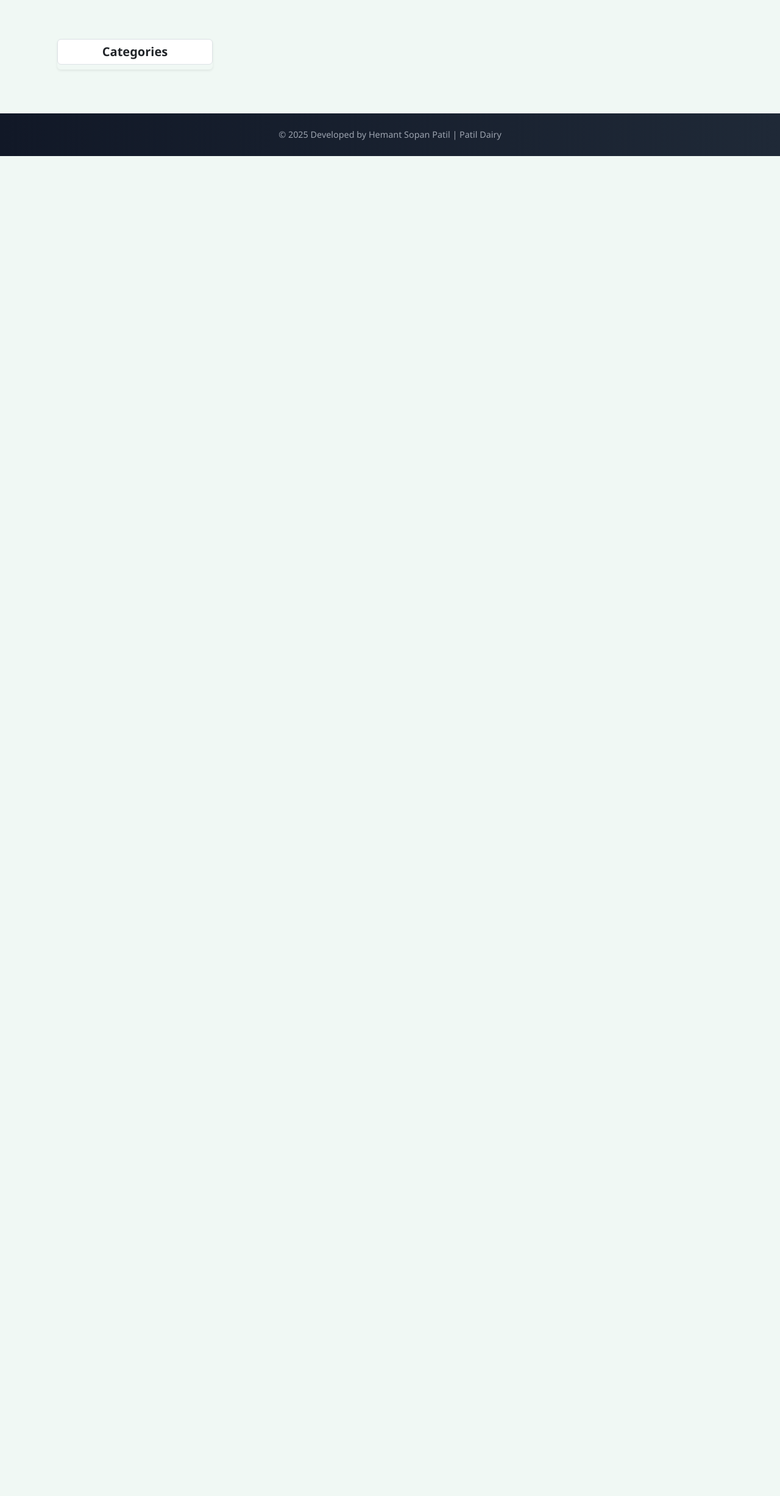
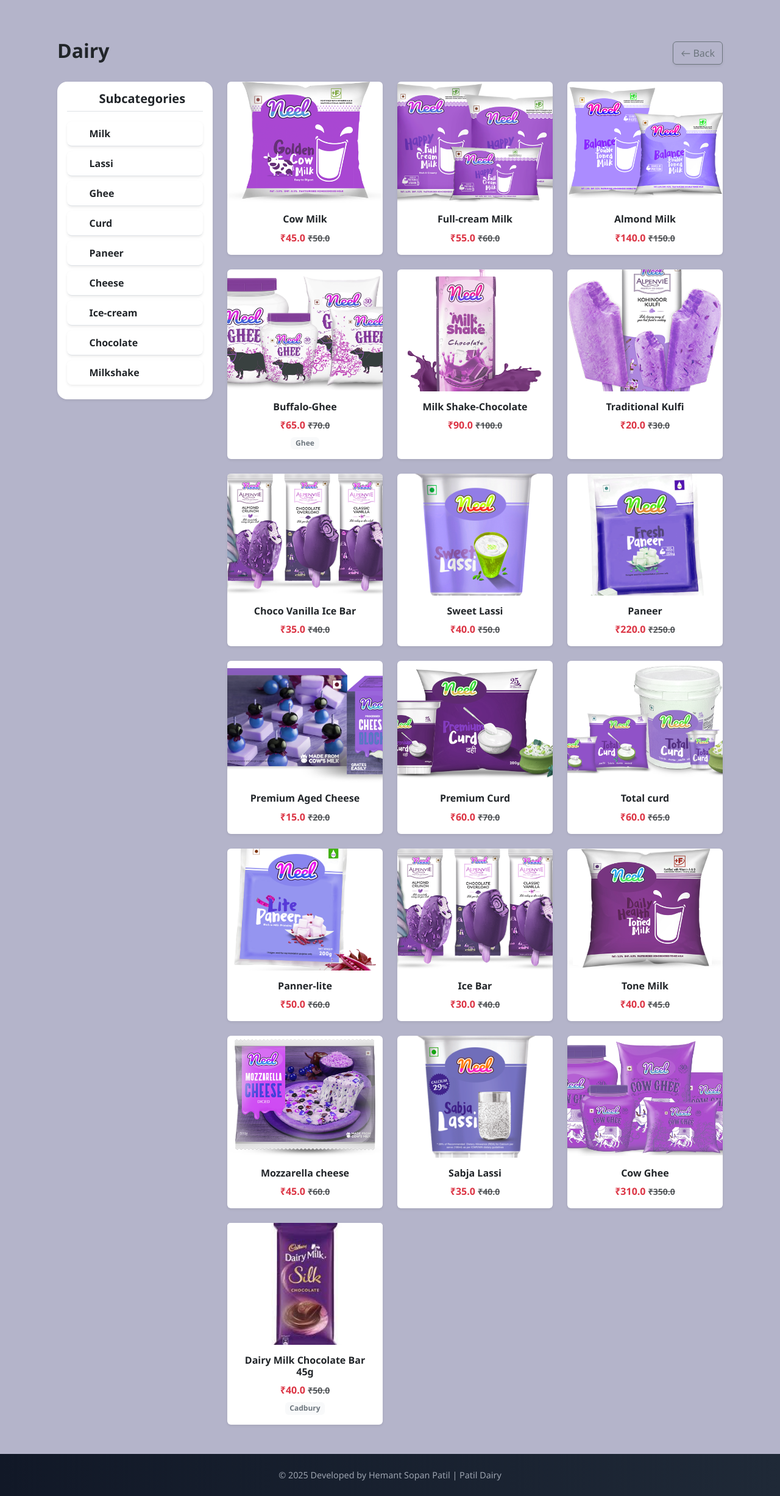
Before and after one commit to Hemant210/E-commerce-Django-, a Django app: page /category/DA in a window 1280 px wide. Shown: the part 80-2534 px from the top of the page at 61% size. Before the commit the page ends 336 px from the top, so only its background shows below. Run offline with Django 5.2, Linux system fonts and the light colour scheme; a user stored in the database is signed in; data comes from the database, SQL or seed files in the repository; some libraries are stand-ins or nearby versions; some web fonts are replaced.

Commit message:
💥 Updated: Subcategory filtering, wishlist fix, back button, UI improvements

```diff
--- a/ec/app/admin.py
+++ b/ec/app/admin.py
@@ -7,7 +7,9 @@ from django.contrib.auth.models import Group
 
 @admin.register(product)
 class ProductModelAdmin(admin.ModelAdmin):
-    list_display = ['id', 'title', 'discounted_price', 'category', 'product_image']
+       list_display = [
+        'id', 'title', 'main_category', 'sub_category', 'discounted_price', 'product_image'
+    ]
 
 
 @admin.register(Customer)
--- a/ec/app/static/app/css/style.css
+++ b/ec/app/static/app/css/style.css
@@ -16,3 +16,12 @@
     vertical-align: top;
     margin-left: 3px;
   }
+
+  .hover-shadow:hover {
+    box-shadow: 0 8px 20px rgba(0,0,0,0.15);
+    transform: scale(1.02);
+    transition: all 0.3s ease;
+  }
+  .transition {
+    transition: all 0.3s ease-in-out;
+  }
--- a/ec/app/static/app/js/myscript.js
+++ b/ec/app/static/app/js/myscript.js
@@ -22,8 +22,8 @@ $('.plus-cart').click(function () {
 
 $('.minus-cart').click(function () {
     var prod_id = $(this).attr("pid");
-    console.log(prod_id);  // Debug the product ID
     var quantitySpan = this.parentNode.children[2];
+    var cartRow = $(this).closest('.cart-item');  // You can adjust selector
 
     $.ajax({
         type: "GET",
@@ -32,7 +32,12 @@ $('.minus-cart').click(function () {
             'prod_id': prod_id
         },
         success: function (data) {
-            $(quantitySpan).text(data.quantity);
+            if (data.quantity === 0) {
+                // Remove the item from UI if quantity becomes 0
+                cartRow.remove();
+            } else {
+                $(quantitySpan).text(data.quantity);
+            }
             $('#amount').text("Rs. " + data.amount);
             $('#totalamount').text("Rs. " + data.totalamount);
         },
@@ -57,9 +62,16 @@ $('.remove-cart').click(function () {
             row.remove();  // Remove the item row from the cart
             $('#amount').text("Rs. " + data.amount);  // Update the cart amount
             $('#totalamount').text("Rs. " + data.totalamount);  // Update total amount
+
+            if (response.message) {
+                showMessage(response.message, 'success');
+            }
+            $el.fadeOut(500, function () {
+                $(this).remove();
+            });
         },
-        error: function (error) {
-            console.error("Error:", error);
+        error: function () {
+            showMessage('Something went wrong.', 'danger');
         }
     });
 });
--- a/ec/app/templates/app/addtocart.html
+++ b/ec/app/templates/app/addtocart.html
@@ -83,4 +83,5 @@
 </div>
 
 <script src="{% static 'app/js/myscript.js' %}"></script>
+<link rel="stylesheet" href="{% static 'app/css/all.min.css' %}">
 {% endblock main-content %}
--- a/ec/app/templates/app/base.html
+++ b/ec/app/templates/app/base.html
@@ -20,7 +20,7 @@
   <style>
     body {
       font-family: 'Segoe UI', 'Cambria', 'Calibri', sans-serif;
-      background-color: #f0f8f4; /* soft greenish-white dairy feel */
+      background-color:rgb(180, 180, 202); /* soft greenish-white dairy feel */
       color: #f3f4f6; /* Light gray text */
 
     }
@@ -206,14 +206,14 @@
         <li class="nav-item dropdown">
           <a class="nav-link dropdown-toggle" href="#" data-bs-toggle="dropdown"><i class="fas fa-box-open me-1"></i>Products</a>
           <ul class="dropdown-menu">
-            <li><a class="dropdown-item" href="{% url 'category' 'ML' %}">Milk</a></li>
-            <li><a class="dropdown-item" href="{% url 'category' 'cr' %}">Curd</a></li>
-            <li><a class="dropdown-item" href="{% url 'category' 'LS' %}">Lassi</a></li>
-            <li><a class="dropdown-item" href="{% url 'category' 'GH' %}">Ghee</a></li>
-            <li><a class="dropdown-item" href="{% url 'category' 'PN' %}">Paneer</a></li>
-            <li><a class="dropdown-item" href="{% url 'category' 'CZ' %}">Cheese</a></li>
-            <li><a class="dropdown-item" href="{% url 'category' 'IC' %}">Ice-cream</a></li>
-          </ul>
+            <li><a class="dropdown-item" href="{% url 'main_category' 'DA' %}">Dairy</a></li>
+            <li><a class="dropdown-item" href="{% url 'main_category' 'EL' %}">Electronics</a></li>
+            <li><a class="dropdown-item" href="{% url 'main_category' 'GR' %}">Groceries</a></li>
+            <li><a class="dropdown-item" href="{% url 'main_category' 'WF' %}">Women's Fashion</a></li>
+            <li><a class="dropdown-item" href="{% url 'main_category' 'MF' %}">Men's Fashion</a></li>
+            <li><a class="dropdown-item" href="{% url 'main_category' 'FT' %}">Footwear</a></li>
+            <li><a class="dropdown-item" href="{% url 'main_category' 'BK' %}">Books</a></li>
+             </ul>
         </li>
         <li class="nav-item"><a class="nav-link" href="{% url 'about' %}"><i class="fas fa-info-circle me-1"></i>About</a></li>
         <li class="nav-item"><a class="nav-link" href="{% url 'contact' %}"><i class="fas fa-envelope me-1"></i>Contact</a></li>
--- a/ec/app/templates/app/category.html
+++ b/ec/app/templates/app/category.html
@@ -1,43 +1,71 @@
 {% extends 'app/base.html' %}
-
 {% load static %}
 
-{% block title %}Category{% endblock %}
+{% block title %}{{ category_name }} - Products{% endblock %}
+
 {% block main-content %}
 <div class="container my-5">
   <div class="row">
+
+    <!-- 🔙 Back Button -->
+    <div class="col-12 mb-4 d-flex justify-content-between align-items-center">
+      <h2 class="fw-bold text-dark">{{ category_name }}</h2>
+      <a href="{% url 'category' main_category_code %}" class="btn btn-outline-secondary shadow-sm">
+        ← Back
+      </a>
+    </div>
+
+    <!-- Sidebar: Subcategories -->
     <div class="col-lg-3 col-md-4 mb-4">
-    <div class="list-group shadow-sm rounded">
-        <h5 class="list-group-item bg-white text-dark fw-bold text-center">
-            Categories
+      <div class="bg-white shadow-sm rounded-4 p-3">
+        <h5 class="text-center text-dark fw-bold border-bottom pb-2 mb-3">
+          <i class="fas fa-filter me-2 text-primary"></i>Subcategories
         </h5>
-        {% for val in title %}
-        <a href="{% url 'category-title' val.title %}"
-           class="list-group-item list-group-item-action d-flex text-white bg-dark justify-content-between align-items-center">
-            {{ val.title }}
-            <i class="fas fa-chevron-right text-muted text-white bg-dark"></i>
+
+        <div class="list-group list-group-flush subcategory-scroll">
+          {% for code, name in subcategories %}
+            <a href="{% url 'category' code %}"
+               class="list-group-item list-group-item-action rounded-3 mb-2 shadow-sm d-flex align-items-center justify-content-between hover-sub">
+              <span class="fw-semibold text-dark">
+                <i class="fas fa-tag me-2 text-muted"></i>{{ name }}
+              </span>
+              <i class="fas fa-chevron-right text-secondary small"></i>
             </a>
           {% endfor %}
         </div>
       </div>
-    <div class="col-sm-9">
-      <div class = "row">
+    </div>
+
+    <!-- Product Grid -->
+    <div class="col-lg-9 col-md-8">
+      <div class="row g-4">
+        {% if products %}
           {% for prod in products %}
-        <div class="col text-center mb-4">
-          <a href="{% url 'product-detail' prod.id %}" class="btn">
-            <div>
-              <img src="{{prod.product_image.url}}" width="300px" height="200px" />
-              <div class"fw-bolt">{{prod.title}}</div>
-              <div class="fw-bolt text-danger">
-              Rs.{{prod.discounted_price}}/-
-              <small class="fw-light text-decoration-line-through">{{prod.selling_price}}</small>
+          <div class="col-md-6 col-lg-4">
+            <a href="{% url 'product-detail' prod.id %}" class="text-decoration-none text-dark">
+              <div class="card border-0 shadow-sm h-100">
+                <img src="{{ prod.product_image.url }}" class="card-img-top" style="height: 200px; object-fit: cover;">
+                <div class="card-body text-center">
+                  <h6 class="card-title fw-semibold">{{ prod.title }}</h6>
+                  <p class="text-danger mb-0 fw-bold">
+                    ₹{{ prod.discounted_price }}
+                    <small class="text-muted text-decoration-line-through">₹{{ prod.selling_price }}</small>
+                  </p>
+                  <span class="badge bg-light text-secondary mt-2">{{ prod.brand }}</span>
                 </div>
               </div>
             </a>
           </div>
           {% endfor %}
+        {% else %}
+          <div class="col-12 text-center">
+            <p class="text-muted">No products found in this category.</p>
+          </div>
+        {% endif %}
       </div>
     </div>
   </div>
 </div>
+
+
 {% endblock main-content %}
--- a/ec/app/templates/app/login.html
+++ b/ec/app/templates/app/login.html
@@ -4,7 +4,7 @@
 {% block main-content %}
 <div class="container">
     <div class="row my-3">
-        <div class="col-sm-6 offset-sm-3">
+        <div class="col-sm-6 offset-sm-3 color">
             <h3>Login</h3>
             <hr>
             <form action="" method="post" novalidate class="shadow p-5">
--- a/ec/app/urls.py
+++ b/ec/app/urls.py
@@ -11,9 +11,10 @@ urlpatterns = [
     path('', views.hello),  # Home page
     path('about/', views.about,name="about"),
     path('contact/', views.contact,name="contact"),
-    path('category/<slug:val>', views.CategoryView.as_view(), name="category"),
+    path('category/<slug:val>', views.CategoryView.as_view(), name="main_category"),
     path('category-title/<val>', views.CategoryTitle.as_view(), name="category-title"),
-    path("product-detail/<int:pk>", views.ProductDetail.as_view(), name="product-detail"),
+    path("product-detail/<int:pk>/", views.ProductDetail.as_view(), name="product-detail"),
+    path('category/<slug:val>/', views.CategoryView.as_view(), name='category'),
     path('registration/', views.CustomerRegistrationView.as_view(), name="customerregistration"),
     path('accounts/login/', auth_view.LoginView.as_view(template_name='app/login.html',
        authentication_form=LoginForm) , name='login'),
@@ -32,8 +33,8 @@ urlpatterns = [
     path('pluscart/', views.plus_cart, name='plus_cart'),
     path('minuscart/', views.minus_cart, name='minus_cart'),
     path('removecart/', views.remove_cart, name='removecart'),
-    path('pluswishlist', views.plus_wishlist, name='pluswishlist'),
-    path('minuswishlist', views.minus_wishlist, name='minus_wishlist'),
+    path('pluswishlist', views.plus_wishlist, name='plus-wishlist'),
+    path('minuswishlist', views.minus_wishlist, name='minus-wishlist'),
 
     path('passwordchangedone/', auth_view.PasswordChangeDoneView.as_view(
     template_name='app/passwordchangedone.html'), name='passwordchangedone'),
--- a/ec/app/views.py
+++ b/ec/app/views.py
@@ -18,6 +18,8 @@ from django.contrib.auth.forms import PasswordResetForm
 from django.urls import reverse_lazy
 from . forms import CustomerProfileForm, CustomerRegistrationForm
 from django.db.models import Q
+from .models import product, MAIN_CATEGORIES, SUBCATEGORY_CHOICES, SUBCATEGORY_MAP
+
 
 def hello(request):
     totalitem = 0
@@ -41,24 +43,95 @@ def contact(request):
     if request.user.is_authenticated:
         totalitem = len(Cart.objects.filter(user=request.user))
         wishitem = len(Wishlist.objects.filter(user=request.user))
-    return render(request, 'app/contact.html',locals())
+        return render(request, 'app/contact.html',locals())
 
 class CategoryView(View):
-    def get(self, request, val):  # Accepting 'val' parameter in the URL
-        products = product.objects.filter(category=val)
-        title = product.objects.filter(category=val).values('title')
-        totalitem = 0
-        wishitem = 0
-        if request.user.is_authenticated:
-           totalitem = len(Cart.objects.filter(user=request.user))
-           wishitem = len(Wishlist.objects.filter(user=request.user))
+    def get(self, request, val):
+        from .models import product, Cart, Wishlist
+        from .models import SUBCATEGORY_CHOICES, MAIN_CATEGORIES, SUBCATEGORY_MAP
 
-        return render(request, "app/category.html", locals())
+        MAIN_DICT = dict(MAIN_CATEGORIES)
+        SUB_DICT = dict(SUBCATEGORY_CHOICES)
+
+        # First assume it's a subcategory
+        products = product.objects.filter(sub_category=val)
+        category_label = SUB_DICT.get(val)
+        main_category_code = None
+
+        if not products.exists():
+            # Try as main category instead
+            products = product.objects.filter(main_category=val)
+            category_label = MAIN_DICT.get(val)
+            main_category_code = val
+        else:
+            # If it's subcategory, find its parent main category
+            for key, sub_list in SUBCATEGORY_MAP.items():
+                if any(code == val for code, _ in sub_list):
+                    subcategories = sub_list
+                    main_category_code = key
+                    break
+
+        # Fallback to show relevant subcategories
+        subcategories = SUBCATEGORY_MAP.get(main_category_code, [])
+
+        totalitem = Cart.objects.filter(user=request.user).count() if request.user.is_authenticated else 0
+        wishitem = Wishlist.objects.filter(user=request.user).count() if request.user.is_authenticated else 0
+
+        return render(request, "app/category.html", {
+            "products": products,
+            "category_name": category_label,
+            "subcategories": subcategories,
+            "main_category_code": main_category_code,
+            "totalitem": totalitem,
+            "wishitem": wishitem
+        })
+
+# class CategoryView(View):
+#     def get(self, request, val):
+#         from .models import product, Cart, Wishlist
+#         from .models import SUBCATEGORY_CHOICES, MAIN_CATEGORIES, SUBCATEGORY_MAP
+
+#         MAIN_DICT = dict(MAIN_CATEGORIES)
+#         SUB_DICT = dict(SUBCATEGORY_CHOICES)
+
+#         # Try matching subcategory first
+#         products = product.objects.filter(sub_category=val)
+#         category_label = SUB_DICT.get(val)
+
+#         if not products.exists():
+#             # Then try as main_category
+#             products = product.objects.filter(main_category=val)
+#             category_label = MAIN_DICT.get(val)
+
+#         # Fallback label
+#         if not category_label:
+#             category_label = "Category"
+
+#         # Get corresponding subcategories
+#         subcategories = SUBCATEGORY_MAP.get(val, [])
+#         if not subcategories:
+#             # If viewing sub_category, find its main category
+#             for key, sub_list in SUBCATEGORY_MAP.items():
+#                 for code, name in sub_list:
+#                     if code == val:
+#                         subcategories = sub_list
+#                         break
+
+#         totalitem = Cart.objects.filter(user=request.user).count() if request.user.is_authenticated else 0
+#         wishitem = Wishlist.objects.filter(user=request.user).count() if request.user.is_authenticated else 0
+
+#         return render(request, "app/category.html", {
+#             "products": products,
+#             "category_name": category_label,
+#             "subcategories": subcategories,
+#             "totalitem": totalitem,
+#             "wishitem": wishitem
+#         })
 
 class CategoryTitle(View):
     def get(self, request, val):
         products = product.objects.filter(title=val)
-        title = product.objects.filter(category=products[0].category).values('title')
+        title = product.objects.filter(main_category=products[0].main_category).values('title')
         totalitem = 0
         wishitem = 0
         if request.user.is_authenticated:
@@ -70,14 +143,22 @@ class CategoryTitle(View):
 class ProductDetail(View):
     def get(self, request, pk):
         products = product.objects.get(pk=pk)
-        wishlist = Wishlist.objects.filter(Q(product=products) & Q(user=request.user))
 
-        totalitem = 0
-        wishitem = 0
+        wishlist = None  # or [] if you plan to loop in template
+
+        # ✅ check if user is logged in before querying
         if request.user.is_authenticated:
-           totalitem = len(Cart.objects.filter(user=request.user))
-           wishitem = len(Wishlist.objects.filter(user=request.user))
-        return render(request, "app/productdetails.html", locals())
+            wishlist = Wishlist.objects.filter(Q(product=products) & Q(user=request.user)).exists()
+
+        totalitem = Cart.objects.filter(user=request.user).count() if request.user.is_authenticated else 0
+        wishitem = Wishlist.objects.filter(user=request.user).count() if request.user.is_authenticated else 0
+
+        return render(request, "app/productdetails.html", {
+            'products': products,
+            'wishlist': wishlist,
+            'totalitem': totalitem,
+            'wishitem': wishitem
+        })
 
 class CustomerRegistrationView(View):
     def get(self, request):
@@ -320,138 +401,105 @@ def orders(request):
 @login_required
 def plus_cart(request):
     if request.method == "GET":
-        prod_id = request.GET.get('prod_id')  # Get the product ID from the request
-        cart_item = get_object_or_404(Cart, products__id=prod_id, user=request.user)
+        prod_id = request.GET.get('prod_id')
+
+        # Get cart item for this product and user
+        cart_item = Cart.objects.filter(products__id=prod_id, user=request.user).first()
+        if not cart_item:
+            return JsonResponse({'error': 'Cart item not found'}, status=404)
 
         cart_item.quantity += 1
         cart_item.save()
 
         cart = Cart.objects.filter(user=request.user)
         amount = sum(item.quantity * item.products.discounted_price for item in cart)
-        totalamount = amount + 40  # Adding shipping cost
+        totalamount = amount + 40  # fixed shipping
 
-        data = {
+        return JsonResponse({
             'quantity': cart_item.quantity,
             'amount': amount,
             'totalamount': totalamount
-        }
-        return JsonResponse(data)
-
-    if request.method == "GET":
-        prod_id = request.GET.get('product_id')  # Get the product ID from the request
-        cart_item = get_object_or_404(Cart, products__id=prod_id, user=request.user)
-
-        cart_item.quantity += 1
-        cart_item.save()
-
-        cart = Cart.objects.filter(user=request.user)
-        amount = sum(item.quantity * item.products.discounted_price for item in cart)
-        totalamount = amount + 40  # Adding shipping cost
-
-        data = {
-            'quantity': cart_item.quantity,
-            'amount': amount,
-            'totalamount': totalamount
-        }
-        return JsonResponse(data)
+        })
 
 @login_required
 def minus_cart(request):
     if request.method == "GET":
-        prod_id = request.GET.get('prod_id')  # Get the product ID from the request
-        try:
-            c = get_object_or_404(Cart, Q(products__id=prod_id) & Q(user=request.user))
+        prod_id = request.GET.get('prod_id')
+        cart_item = Cart.objects.filter(products__id=prod_id, user=request.user).first()
 
-            if c.quantity > 1:
-                c.quantity -= 1
-                c.save()
-            else:
-                c.delete()  # Remove the item from the cart if quantity reaches 0
+        if not cart_item:
+            return JsonResponse({'error': 'Cart item not found'}, status=404)
 
-            cart = Cart.objects.filter(user=request.user)
-            amount = sum(item.quantity * item.products.discounted_price for item in cart)
-            totalamount = amount + 40  # Adding shipping cost
+        if cart_item.quantity > 1:
+            cart_item.quantity -= 1
+            cart_item.save()
+        else:
+            cart_item.delete()
 
-            data = {
-                'quantity': c.quantity if c.quantity > 0 else 0,  # If deleted, quantity is 0
-                'amount': amount,
-                'totalamount': totalamount,
-            }
-            return JsonResponse(data)
-        except Exception as e:
-            return JsonResponse({'error': str(e)}, status=500)
+        cart = Cart.objects.filter(user=request.user)
+        amount = sum(item.quantity * item.products.discounted_price for item in cart)
+        totalamount = amount + 40
+
+        return JsonResponse({
+            'quantity': cart_item.quantity if cart_item.quantity > 0 else 0,
+            'amount': amount,
+            'totalamount': totalamount
+        })
 
 @login_required
 def remove_cart(request):
     if request.method == "GET":
-        prod_id = request.GET.get('prod_id')  # Get the product ID from the request
-        try:
-            cart_item = get_object_or_404(Cart, Q(products__id=prod_id) & Q(user=request.user))
+        prod_id = request.GET.get('prod_id')
+        cart_item = Cart.objects.filter(products__id=prod_id, user=request.user).first()
 
-            cart_item.delete()
+        if not cart_item:
+            return JsonResponse({'error': 'Cart item not found'}, status=404)
 
-            cart = Cart.objects.filter(user=request.user)
-            amount = sum(item.quantity * item.products.discounted_price for item in cart)
-            totalamount = amount + 40  # Adding shipping cost
+        cart_item.delete()
 
-            data = {
-                'amount': amount,
-                'totalamount': totalamount,
-            }
-            return JsonResponse(data)
-        except Exception as e:
-            return JsonResponse({'error': str(e)}, status=500)
+        cart = Cart.objects.filter(user=request.user)
+        amount = sum(item.quantity * item.products.discounted_price for item in cart)
+        totalamount = amount + 40
 
+        return JsonResponse({
+            'amount': amount,
+            'totalamount': totalamount,
+            'message': 'Item removed from cart successfully'
+        })
+
+@login_required
 def plus_wishlist(request):
-    if request.method == "GET":
-        prod_id = request.GET.get('prod_id')  # Get the product ID from the request
+    prod_id = request.GET.get('prod_id')
 
-        if not prod_id:  # Check if prod_id is empty
-            return HttpResponseBadRequest("Product ID is missing.")
+    if not prod_id:
+        return HttpResponseBadRequest("Product ID is missing.")
 
-        try:
-            products = get_object_or_404(product, id=prod_id)
-            user = request.user
-            Wishlist(user=user, product=products).save()
-            data = {
-                'message': 'Wishlist added Successfully'
-            }
-            return JsonResponse(data)
-        except ValueError:
-            return HttpResponseBadRequest("Invalid Product ID.")
+    try:
+        products = get_object_or_404(product, id=prod_id)
+        user = request.user
 
+        # Prevent duplicate wishlist entries
+        Wishlist.objects.get_or_create(user=user, product=products)
+
+        return JsonResponse({'message': 'Wishlist added successfully'})
+    except Exception as e:
+        return JsonResponse({'error': str(e)}, status=500)
+
+@login_required
 def minus_wishlist(request):
-    if request.method == "GET":
-        prod_id = request.GET.get('prod_id')
+    prod_id = request.GET.get('prod_id')
 
-        if not prod_id:  # Check for empty prod_id
-            return HttpResponseBadRequest("Product ID is missing.")
+    if not prod_id:
+        return HttpResponseBadRequest("Product ID is missing.")
 
-        try:
-            products = get_object_or_404(product, id=prod_id)
-            products = get_object_or_404(product, id=prod_id)
-            user = request.user
-            Wishlist.objects.filter(user=user, product=products).delete()
-            return JsonResponse(data)
-        except ValueError:
-            return HttpResponseBadRequest("Invalid Product ID.")
+    try:
+        products = get_object_or_404(product, id=prod_id)
+        user = request.user
+        Wishlist.objects.filter(user=user, product=products).delete()
 
-    if request.method == "GET":
-        prod_id = request.GET.get('prod_id')  # Get the product ID from the request
-
-        if not prod_id:  # Check if prod_id is empty
-            return HttpResponseBadRequest("Product ID is missing.")
-
-        try:
-            products = get_object_or_404(product, id=prod_id)
-            user = request.user
-            Wishlist(user=user, product=products).delete()
-            data = {
-                'message': 'Wishlist Remove Successfully'
-            }
-            return JsonResponse(data)
-        except ValueError:
-            return HttpResponseBadRequest("Invalid Product ID.")
+        return JsonResponse({'message': 'Wishlist removed successfully'})
+    except Exception as e:
+        return JsonResponse({'error': str(e)}, status=500)
 
 @login_required
 def generate_invoice(request, order_id):
```
Also changed, not shown: ec/app/models.py (+36 -13 lines), ec/app/templates/app/home.html (+6 -6 lines), ec/app/templates/app/productdetails.html (+69 -1 lines), ec/app/migrations/0007_remove_product_category_product_brand_and_more.py (added), ec/app/migrations/0008_alter_product_sub_category.py (added), ec/app/migrations/0009_alter_product_sub_category.py (added), ec/app/migrations/0010_alter_product_sub_category.py (added), ec/db.sqlite3, ec/media/product/images_1.jpg (added), ec/media/product/images_2.jpg (added). Lines whose indentation alone changed are shown as unchanged.
